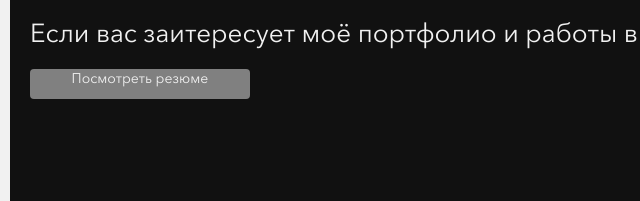
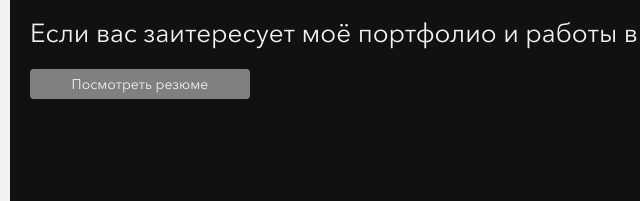
Before and after one commit to rukatoma/portfolio, a plain HTML site: page index.html in a window 1280 px wide. Shown: the part 751-952 px from the top of the page, 10-650 px from the left. Drawn offline with Linux system fonts and the light colour scheme.

Commit message:
Update index.html

```diff
--- a/index.html
+++ b/index.html
@@ -32,7 +32,7 @@
             <p class="main__abs">Да, я делаю сайты!</p>
             <p class="main__abs">Занимаюсь версткой уже несколько лет и успешно). Дизайном занимаюсь на пару лет дольше.</p>
             <p class="main__abs">Если вас заитересует моё портфолио и работы в нем, то свяжитесь со мной!</p>
-            <a href="https://github.com/rukatoma/portfolio/blob/main/files/resume.png" style="text-transform:none;background-color:gray;padding:8px16px;display:block;width:220px;height:30px;border-radius:4px;text-align:center;vertical-align:middle">Посмотреть резюме</a>
+            <a href="https://github.com/rukatoma/portfolio/blob/main/files/resume.png" style="text-transform:none;background-color:gray;padding:8px16px;display:block;width:220px;height:30px;border-radius:4px;text-align:center;line-height:30px">Посмотреть резюме</a>
           </div>
         </div>
       </section>
```
